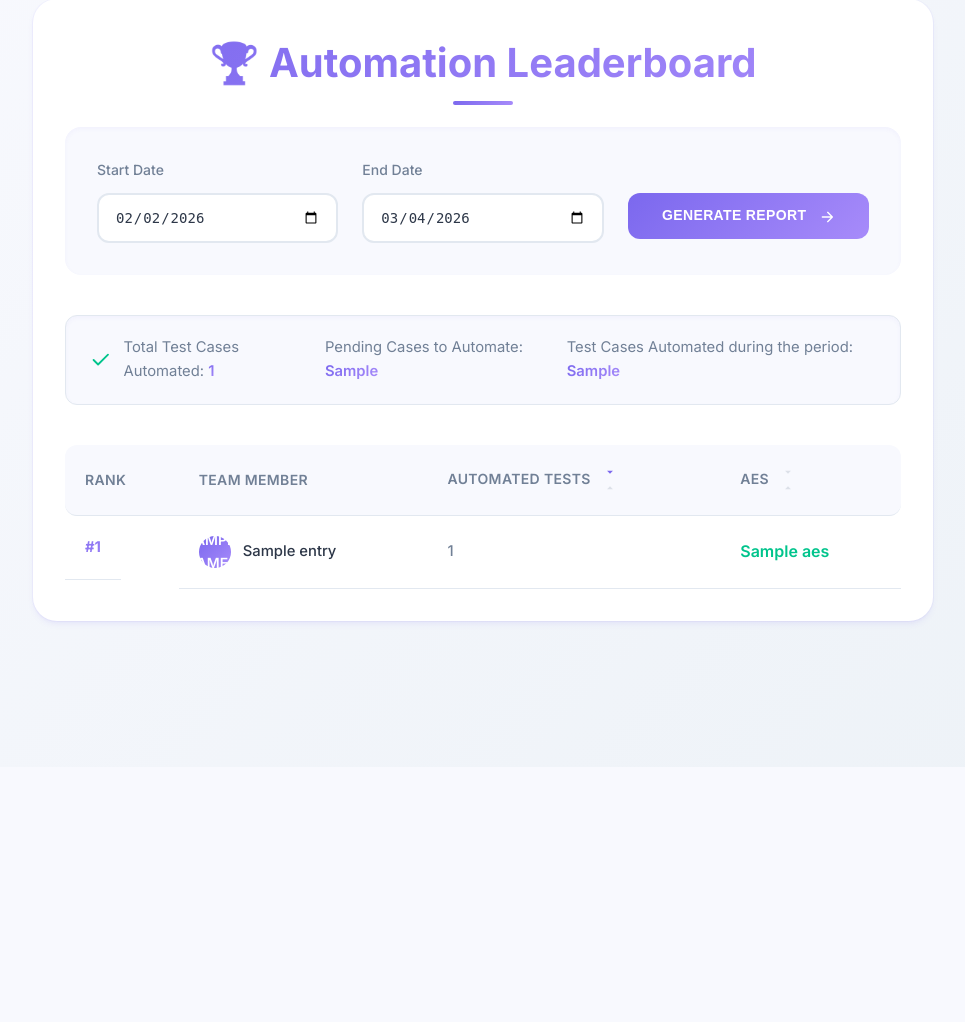
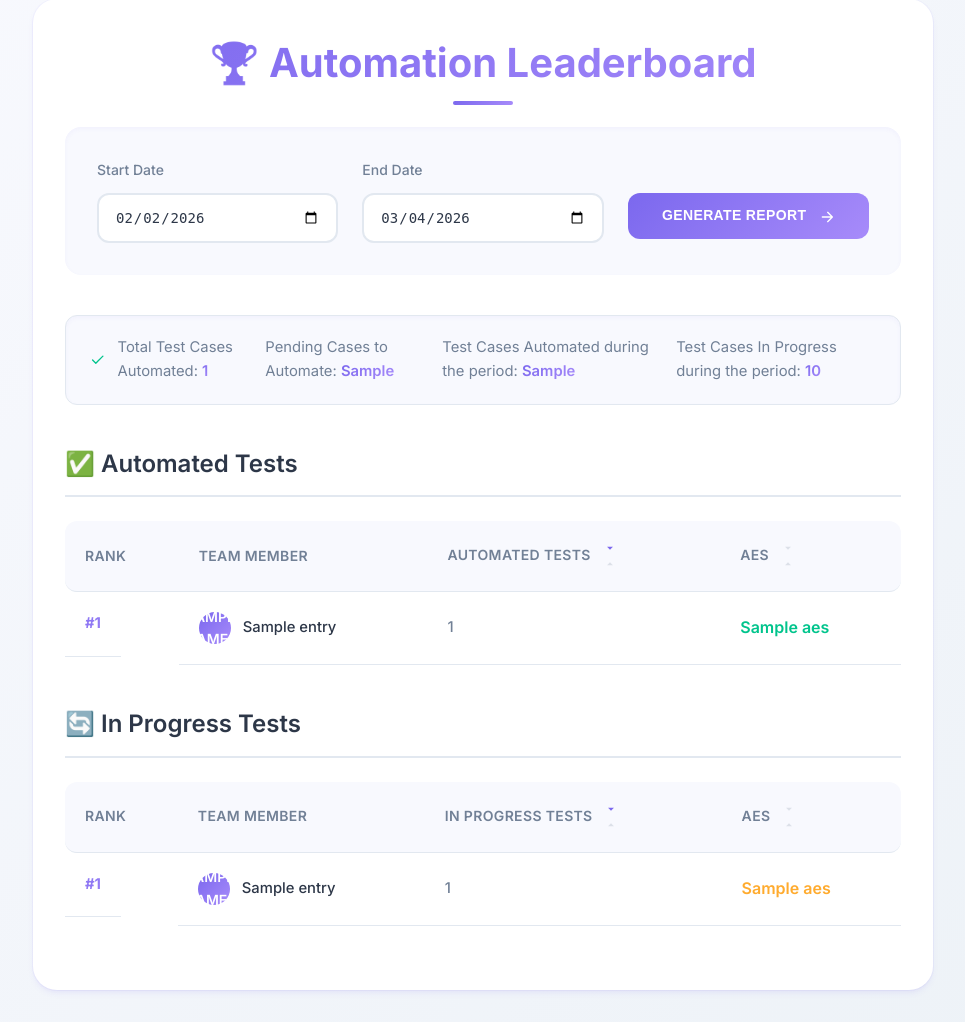
Before and after one commit to vishnu6456/leaderboard-app, a Flask app: template templates/leaderboard.html in a window 1280 px wide. Shown: the part 33-1055 px from the top of the page, without its empty margins (157-1122 px from the left). Before the commit the page ends 659 px from the top, so only its background shows below. Run offline with Flask 3, Linux system fonts and the light colour scheme; the template is opened without the code that fills it: most values are stand-ins (such as "Sample title", 1, 10 or a date in 2020).

Commit message:
Inprogress also added

```diff
--- a/app.py
+++ b/app.py
@@ -68,8 +68,15 @@ def fetch_leaderboard(start_date=None, end_date=None):
     total_automated = 0
     pending_automation = 0
     automated_in_period = 0
+    in_progress_in_period = 0
+
+    # Automated tracking
     automation_leaderboard = defaultdict(int)
-    aes_leaderboard = defaultdict(int)  # Track AES scores
+    aes_automated_leaderboard = defaultdict(int)
+
+    # In Progress tracking
+    in_progress_leaderboard = defaultdict(int)
+    aes_in_progress_leaderboard = defaultdict(int)
 
     while has_more:
         url = f"{BASE_URL}?startAt={start_at}&limit={limit}"
@@ -101,9 +108,20 @@ def fetch_leaderboard(start_date=None, end_date=None):
                     if automation_owner_id:
                         owner_name = owner_id_to_name.get(automation_owner_id, f"Unknown ({automation_owner_id})")
                         automation_leaderboard[owner_name] += 1
-                        # Add AES score for this test case (0 if no AES field found)
+                        # Add AES score for automated test cases
                         aes_value = get_aes_value(test_case)
-                        aes_leaderboard[owner_name] += aes_value
+                        aes_automated_leaderboard[owner_name] += aes_value
+
+            elif automation_status == "In Progress":
+                # Track In Progress test cases
+                if updated_date and start_millis <= updated_date <= end_millis:
+                    in_progress_in_period += 1
+                    if automation_owner_id:
+                        owner_name = owner_id_to_name.get(automation_owner_id, f"Unknown ({automation_owner_id})")
+                        in_progress_leaderboard[owner_name] += 1
+                        # Add AES score for in-progress test cases
+                        aes_value = get_aes_value(test_case)
+                        aes_in_progress_leaderboard[owner_name] += aes_value
             else:
                 pending_automation += 1
 
@@ -112,47 +130,63 @@ def fetch_leaderboard(start_date=None, end_date=None):
         else:
             start_at += limit
 
-    # Combine automation count and AES scores into a single structure
-    combined_leaderboard = []
+    # Combine automated count and AES scores
+    automated_combined = []
     for owner_name in automation_leaderboard.keys():
-        combined_leaderboard.append({
+        automated_combined.append({
             'name': owner_name,
             'count': automation_leaderboard[owner_name],
-            'aes': aes_leaderboard[owner_name]
+            'aes': aes_automated_leaderboard[owner_name]
         })
+    automated_combined.sort(key=lambda x: x['count'], reverse=True)
 
-    # Sort by count (default sorting)
-    combined_leaderboard.sort(key=lambda x: x['count'], reverse=True)
+    # Combine in-progress count and AES scores
+    in_progress_combined = []
+    for owner_name in in_progress_leaderboard.keys():
+        in_progress_combined.append({
+            'name': owner_name,
+            'count': in_progress_leaderboard[owner_name],
+            'aes': aes_in_progress_leaderboard[owner_name]
+        })
+    in_progress_combined.sort(key=lambda x: x['count'], reverse=True)
 
     # Print summary for debugging
-    print("\n=== LEADERBOARD SUMMARY ===")
-    for entry in combined_leaderboard:
+    print("\n=== AUTOMATED LEADERBOARD ===")
+    for entry in automated_combined:
         print(f"{entry['name']}: {entry['count']} tests, AES: {entry['aes']}")
-    print(f"Total Automated: {total_automated}")
-    print(f"Automated in Period: {automated_in_period}")
+    print(f"Total Automated in Period: {automated_in_period}")
+
+    print("\n=== IN PROGRESS LEADERBOARD ===")
+    for entry in in_progress_combined:
+        print(f"{entry['name']}: {entry['count']} tests, AES: {entry['aes']}")
+    print(f"Total In Progress in Period: {in_progress_in_period}")
     print("=" * 30 + "\n")
 
-    return combined_leaderboard, total_automated, pending_automation, automated_in_period
+    return automated_combined, in_progress_combined, total_automated, pending_automation, automated_in_period, in_progress_in_period
 
 @app.route("/", methods=["GET", "POST"])
 def leaderboard():
-    leaderboard = []
+    automated_leaderboard = []
+    in_progress_leaderboard = []
     total_automated = 0
     pending_automation = 0
     automated_in_period = 0
+    in_progress_in_period = 0
     start_date = end_date = ""
 
     if request.method == "POST":
         start_date = request.form.get("start_date", "").strip()
         end_date = request.form.get("end_date", "").strip()
 
-        leaderboard, total_automated, pending_automation, automated_in_period = fetch_leaderboard(start_date or None, end_date or None)
+        automated_leaderboard, in_progress_leaderboard, total_automated, pending_automation, automated_in_period, in_progress_in_period = fetch_leaderboard(start_date or None, end_date or None)
 
     return render_template("leaderboard.html",
-                         leaderboard=leaderboard,
+                         automated_leaderboard=automated_leaderboard,
+                         in_progress_leaderboard=in_progress_leaderboard,
                          total_automated=total_automated,
                          pending_automation=pending_automation,
                          automated_in_period=automated_in_period,
+                         in_progress_in_period=in_progress_in_period,
                          start_date=start_date,
                          end_date=end_date)
 
--- a/static/style.css
+++ b/static/style.css
@@ -558,3 +558,29 @@ tbody tr.fade-in {
 .container {
     max-width: 900px;
 }
+
+/* Section Titles */
+.section-title {
+    font-size: 1.5rem;
+    font-weight: 600;
+    color: var(--text-primary);
+    margin: 2.5rem 0 1.5rem 0;
+    padding-bottom: 0.75rem;
+    border-bottom: 2px solid var(--border-color);
+}
+
+.section-title:first-of-type {
+    margin-top: 1.5rem;
+}
+
+/* In Progress AES - Different Color */
+.in-progress-aes {
+    font-weight: 600;
+    color: var(--warning-color);
+    font-size: 1rem;
+}
+
+/* Table Spacing */
+.leaderboard-table {
+    margin-bottom: 2rem;
+}
--- a/templates/leaderboard.html
+++ b/templates/leaderboard.html
@@ -40,16 +40,19 @@
                 <p>Total Test Cases Automated: <strong>{{ total_automated }}</strong></p>
                 <p>Pending Cases to Automate: <strong>{{ pending_automation }}</strong></p>
                 <p>Test Cases Automated during the period: <strong>{{ automated_in_period }}</strong></p>
+                <p>Test Cases In Progress during the period: <strong>{{ in_progress_in_period }}</strong></p>
             </div>
         {% endif %}
 
-        {% if leaderboard %}
-            <table id="leaderboardTable">
+        <!-- Automated Tests Leaderboard -->
+        {% if automated_leaderboard %}
+            <h2 class="section-title">✅ Automated Tests</h2>
+            <table id="automatedTable" class="leaderboard-table">
                 <thead>
                     <tr>
                         <th>Rank</th>
                         <th>Team Member</th>
-                        <th class="sortable-header" data-sort="count">
+                        <th class="sortable-header" data-table="automated" data-sort="count">
                             Automated Tests
                             <span class="sort-indicator">
                                 <svg class="sort-icon sort-desc active" width="14" height="14" viewBox="0 0 24 24" fill="none" xmlns="http://www.w3.org/2000/svg">
@@ -60,7 +63,7 @@
                                 </svg>
                             </span>
                         </th>
-                        <th class="sortable-header" data-sort="aes">
+                        <th class="sortable-header" data-table="automated" data-sort="aes">
                             AES
                             <span class="sort-indicator">
                                 <svg class="sort-icon sort-desc" width="14" height="14" viewBox="0 0 24 24" fill="none" xmlns="http://www.w3.org/2000/svg">
@@ -73,8 +76,8 @@
                         </th>
                     </tr>
                 </thead>
-                <tbody id="leaderboardBody">
-                    {% for entry in leaderboard %}
+                <tbody id="automatedBody">
+                    {% for entry in automated_leaderboard %}
                         <tr class="fade-in" style="animation-delay: {{ loop.index0 * 0.1 }}s"
                             data-name="{{ entry.name }}"
                             data-count="{{ entry.count }}"
@@ -92,12 +95,67 @@
                     {% endfor %}
                 </tbody>
             </table>
-        {% elif test_case_count == 0 and start_date and end_date %}
+        {% endif %}
+
+        <!-- In Progress Tests Leaderboard -->
+        {% if in_progress_leaderboard %}
+            <h2 class="section-title">🔄 In Progress Tests</h2>
+            <table id="inProgressTable" class="leaderboard-table">
+                <thead>
+                    <tr>
+                        <th>Rank</th>
+                        <th>Team Member</th>
+                        <th class="sortable-header" data-table="inprogress" data-sort="count">
+                            In Progress Tests
+                            <span class="sort-indicator">
+                                <svg class="sort-icon sort-desc active" width="14" height="14" viewBox="0 0 24 24" fill="none" xmlns="http://www.w3.org/2000/svg">
+                                    <path d="M7 10l5 5 5-5H7z" fill="currentColor"/>
+                                </svg>
+                                <svg class="sort-icon sort-asc" width="14" height="14" viewBox="0 0 24 24" fill="none" xmlns="http://www.w3.org/2000/svg">
+                                    <path d="M7 14l5-5 5 5H7z" fill="currentColor"/>
+                                </svg>
+                            </span>
+                        </th>
+                        <th class="sortable-header" data-table="inprogress" data-sort="aes">
+                            AES
+                            <span class="sort-indicator">
+                                <svg class="sort-icon sort-desc" width="14" height="14" viewBox="0 0 24 24" fill="none" xmlns="http://www.w3.org/2000/svg">
+                                    <path d="M7 10l5 5 5-5H7z" fill="currentColor"/>
+                                </svg>
+                                <svg class="sort-icon sort-asc" width="14" height="14" viewBox="0 0 24 24" fill="none" xmlns="http://www.w3.org/2000/svg">
+                                    <path d="M7 14l5-5 5 5H7z" fill="currentColor"/>
+                                </svg>
+                            </span>
+                        </th>
+                    </tr>
+                </thead>
+                <tbody id="inProgressBody">
+                    {% for entry in in_progress_leaderboard %}
+                        <tr class="fade-in" style="animation-delay: {{ loop.index0 * 0.1 }}s"
+                            data-name="{{ entry.name }}"
+                            data-count="{{ entry.count }}"
+                            data-aes="{{ entry.aes }}">
+                            <td class="rank">#{{ loop.index }}</td>
+                            <td class="owner">
+                                <div class="owner-info">
+                                    <span class="avatar">{{ entry.name[0] | upper }}</span>
+                                    <span>{{ entry.name }}</span>
+                                </div>
+                            </td>
+                            <td class="count">{{ entry.count }}</td>
+                            <td class="aes-score in-progress-aes">{{ entry.aes }}</td>
+                        </tr>
+                    {% endfor %}
+                </tbody>
+            </table>
+        {% endif %}
+
+        {% if not automated_leaderboard and not in_progress_leaderboard and start_date and end_date %}
             <div class="no-data">
                 <svg width="48" height="48" viewBox="0 0 24 24" fill="none" xmlns="http://www.w3.org/2000/svg">
                     <path d="M12 8v4m0 4h.01M21 12a9 9 0 11-18 0 9 9 0 0118 0z" stroke="currentColor" stroke-width="2" stroke-linecap="round" stroke-linejoin="round"/>
                 </svg>
-                <p>No automated test cases found for the selected date range.</p>
+                <p>No test cases found for the selected date range.</p>
                 <button onclick="window.location.href='/'">Reset Filters</button>
             </div>
         {% endif %}
@@ -168,9 +226,11 @@
                 document.getElementById('end_date').valueAsDate = new Date();
             }
 
-            // Sortable table functionality
-            const table = document.getElementById('leaderboardTable');
-            if (table) {
+            // Sortable table functionality for both tables
+            function initializeSortableTable(tableId, bodyId) {
+                const table = document.getElementById(tableId);
+                if (!table) return;
+
                 const headers = table.querySelectorAll('.sortable-header');
                 let currentSort = { column: 'count', direction: 'desc' };
 
@@ -198,12 +258,15 @@
                         }
 
                         // Sort the table
-                        sortTable(sortColumn, currentSort.direction);
+                        sortTable(bodyId, sortColumn, currentSort.direction);
                     });
                 });
+            }
 
-                function sortTable(column, direction) {
-                    const tbody = document.getElementById('leaderboardBody');
+            function sortTable(bodyId, column, direction) {
+                const tbody = document.getElementById(bodyId);
+                if (!tbody) return;
+
                 const rows = Array.from(tbody.querySelectorAll('tr'));
 
                 rows.sort((a, b) => {
@@ -230,7 +293,10 @@
                     tbody.appendChild(row);
                 });
             }
-            }
+
+            // Initialize both tables
+            initializeSortableTable('automatedTable', 'automatedBody');
+            initializeSortableTable('inProgressTable', 'inProgressBody');
         });
     </script>
 </body>
```
Lines whose indentation alone changed are shown as unchanged.
